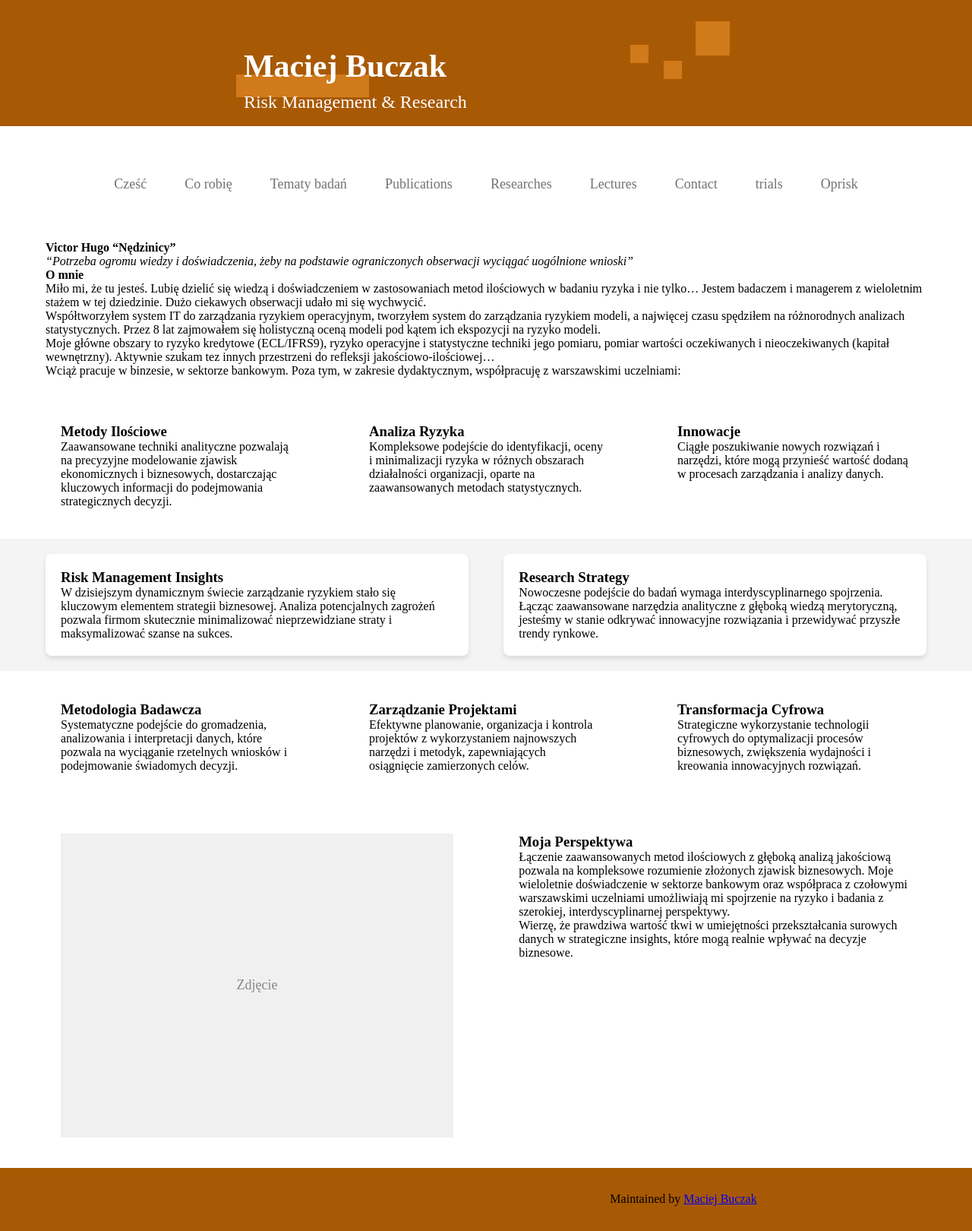
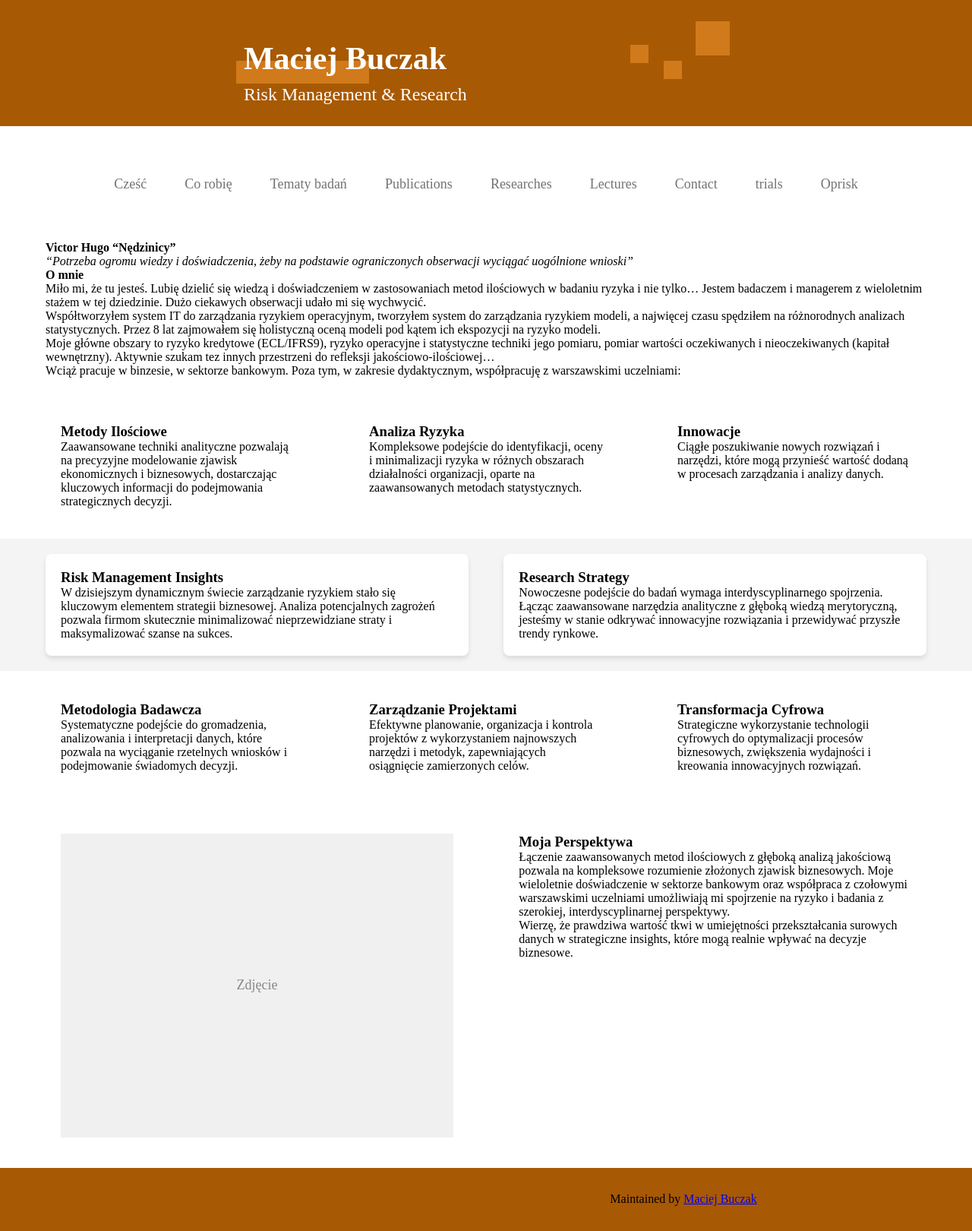
Before and after one commit to MaciejBuczak/risk-research, a Jekyll site: the page built from index.md, in a window 1280 px wide. Shown: the whole page at 76% size. Built offline with Jekyll 4.4.1, drawn with Linux system fonts in a browser that asks for light colours.

Commit message:
Update default.html

```diff
--- a/_layouts/default.html
+++ b/_layouts/default.html
@@ -80,7 +80,7 @@
 /* Nowy styl dla nagłówka w kontenerze title-square-container */
 .title-square-container .header-content {
   position: absolute;
-  top: 15px; /* Kontrolowanie położenia w pionie */
+  top: 5px; /* Kontrolowanie położenia w pionie */
   left: 10px; /* Kontrolowanie położenia w poziomie */
   z-index: 10;
 }
@@ -150,7 +150,7 @@
       height: 30px;
       background-color: #d17a1b;
       position: absolute;
-      top: 70px; /* Możesz kontrolować położenie w pionie */
+      top: 51.5px; /* Możesz kontrolować położenie w pionie */
       left: 0px; /* Możesz kontrolować położenie w poziomie */
     }
 
```
